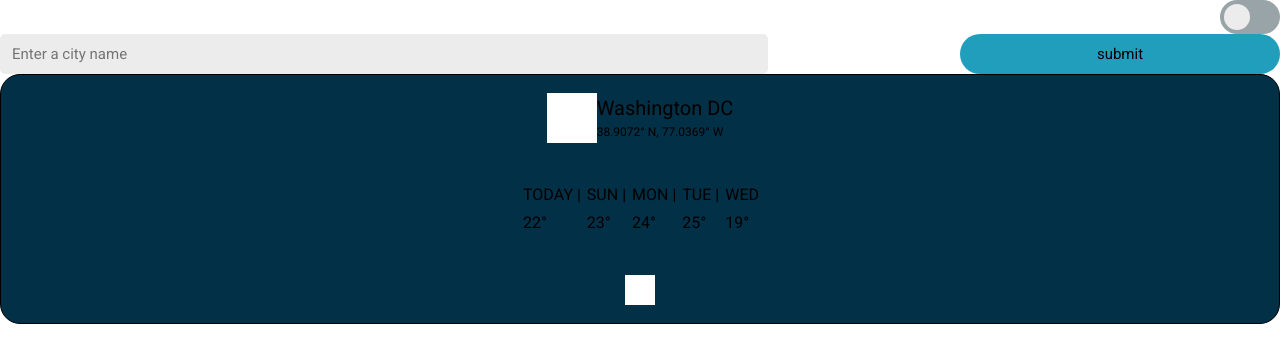
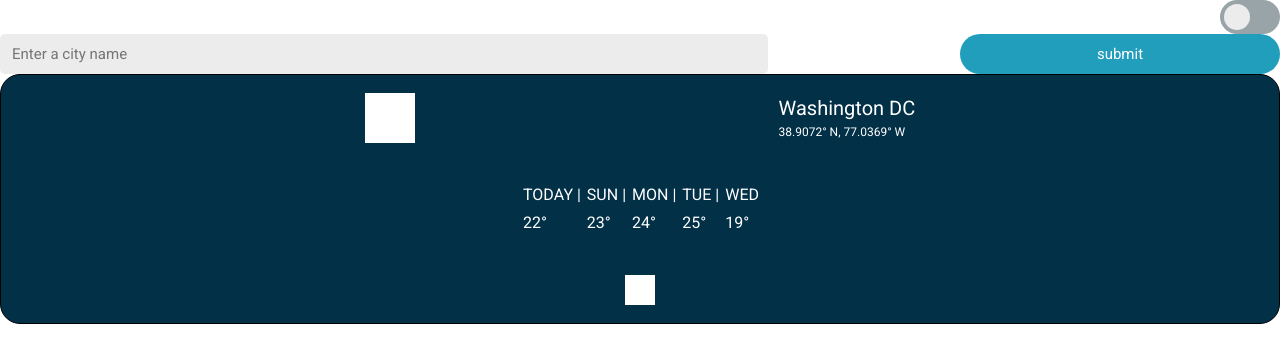
Before and after one commit to anavarro99dev/AGILE-proyect-vue3, a Vue app: page / in a window 1280 px wide. Shown: the top 362 px of the page. Built offline with nearby package versions, Linux system fonts and the light colour scheme.

Commit message:
Font-Color#1

```diff
--- a/src/components/Card.vue
+++ b/src/components/Card.vue
@@ -42,13 +42,20 @@
   background-color: #023047;
   border: solid 0.1rem #000000;
   border-radius: 2rem;
+
   height: 25rem;
+
+  *{
+    color: #FFFFFF;
+  }
 }
 
 .card-header {
   display: flex;
-  justify-content: space-around;
-  width: inherit;
+  justify-content: space-evenly;
+
+  width: 100%;
+
   span {
     font-size: 1.2rem;
   }
@@ -58,9 +65,10 @@
 }
 
 .card-header--icon {
+  background-color: white;
+
   width: 5rem;
   height: 5rem;
-  background-color: white;
 }
 
 .card--body {
@@ -74,8 +82,9 @@
 }
 
 .card--icon-delete {
+  background-color: white;
+
   width: 3rem;
   height: 3rem;
-  background-color: white;
 }
 </style>
--- a/src/components/Options.vue
+++ b/src/components/Options.vue
@@ -18,8 +18,11 @@
 
 <style lang="scss" scoped>
 .option-container {
+  font-size: 1.5rem;
   margin: 0 auto;
-  font-size: 1.5rem;
+  *{
+    color: #FFFFFF;
+  }
 }
 .option--units-select {
   display: flex;
@@ -29,23 +32,29 @@
   display: flex;
   justify-content: space-between;
   button {
-    flex-basis: 25%;
-    background-color: #219ebc;
-    height: 4rem;
     border: none;
     border-radius: 2rem;
+    background-color: #219ebc;
+
+    flex-basis: 25%;
+    height: 4rem;
   }
 }
 .option--input-container {
+  display: flex;
+  align-items: center;
+
   border-style: none;
+  border-radius: 0.5rem;
   background-color: #ecececfa;
+
   height: 4rem;
   flex-basis: 60%;
-  border-radius: 0.5rem;
-  display: flex;
-  align-items: center;
   padding: 0 1rem;
+
   input {
+    color: #6F6969;
+
     border: none;
     background-color: inherit;
     &:focus {
```
